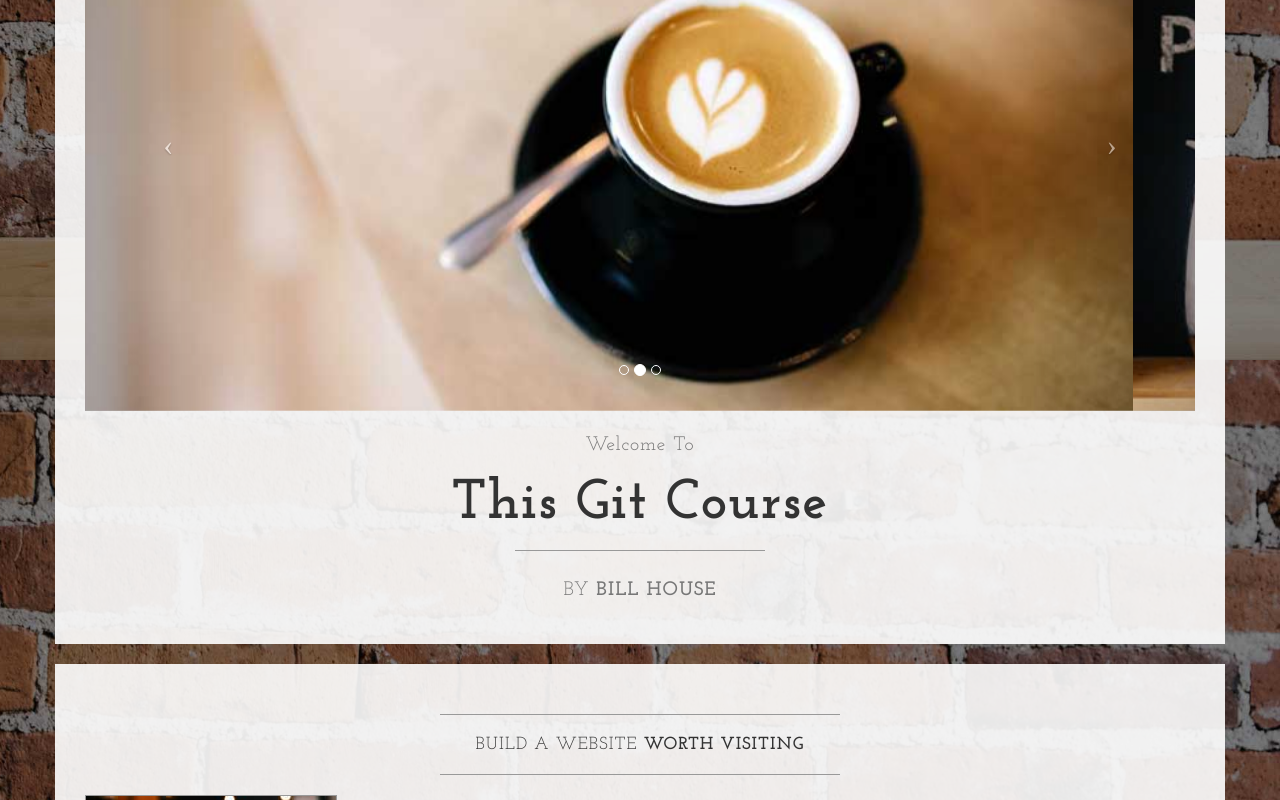
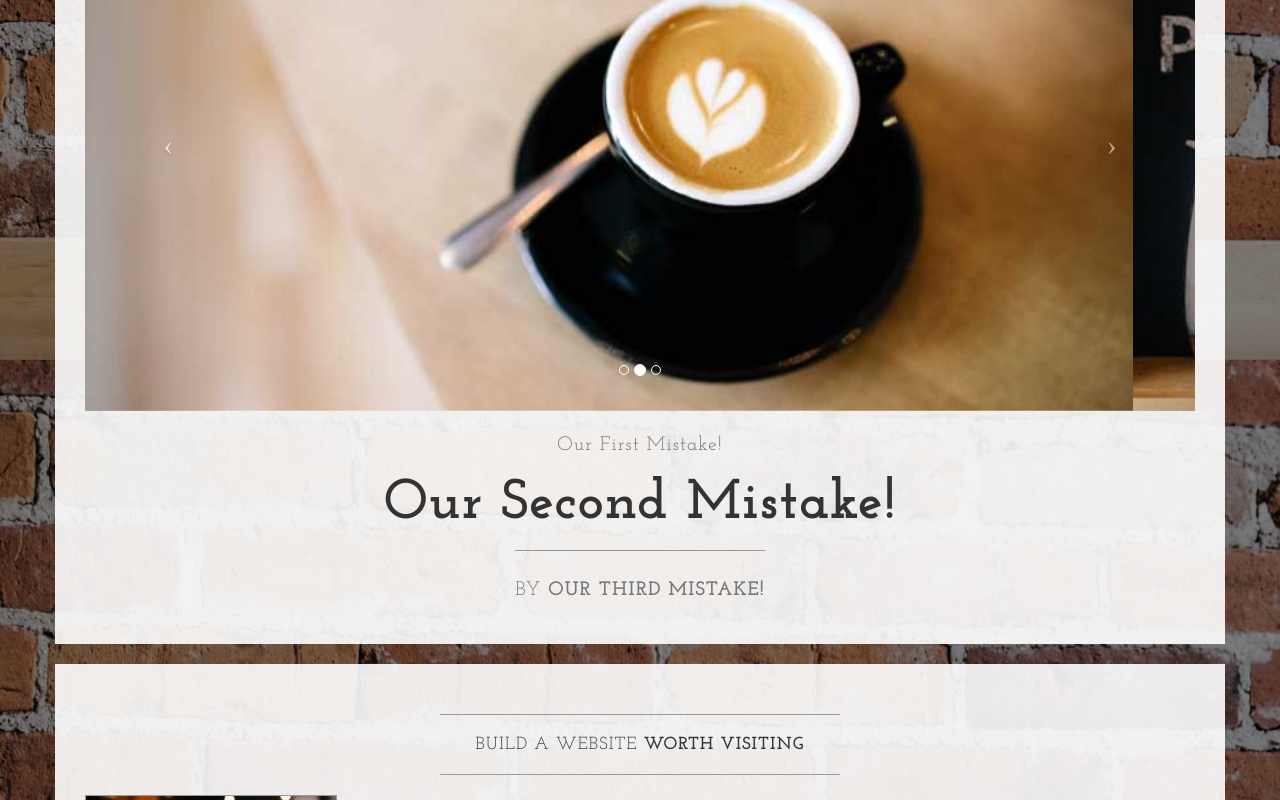
Before and after one commit to bhlearnablegitcourse/Learnable-Git-Course, a plain HTML site: page index.html in a window 1280 px wide. Shown: the part 440-1240 px from the top of the page. Drawn offline with nearby package versions, Linux system fonts and the light colour scheme.

Commit message:
Committing our third mistake, we left the other two in place

```diff
--- a/index.html
+++ b/index.html
@@ -106,13 +106,13 @@
                         </a>
                     </div>
                     <h2 class="brand-before">
-                        <small>Welcome to</small>
+                        <small>Our First Mistake!</small>
                     </h2>
-                    <h1 class="brand-name">This Git Course</h1>
+                    <h1 class="brand-name">Our Second Mistake!</h1>
                     <hr class="tagline-divider">
                     <h2>
                         <small>By
-                            <strong>Bill House</strong>
+                            <strong>Our Third Mistake!</strong>
                         </small>
                     </h2>
                 </div>
```
